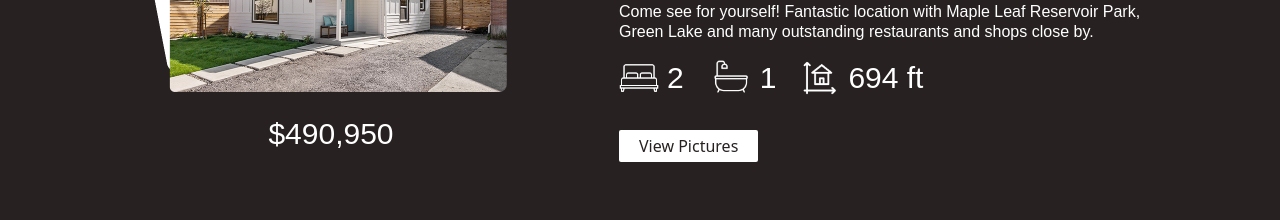
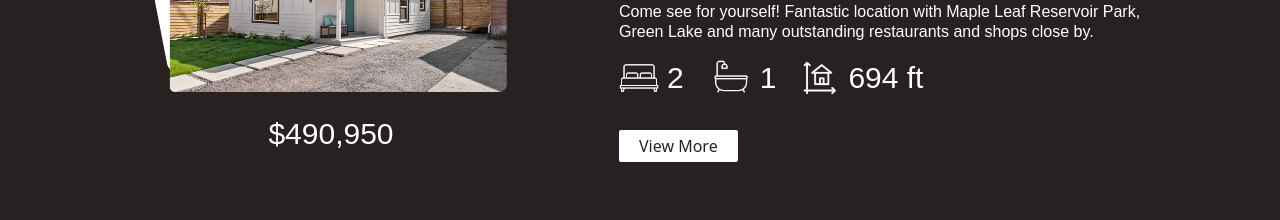
Before and after one commit to kylearray/pokerrun, a Next.js app: page / in a window 1280 px wide. Shown: the part 2980-3200 px from the top of the page. Built offline with nearby package versions, Linux system fonts and the light colour scheme; a web font is replaced by a local one.

Commit message:
view button

```diff
--- a/components/PropertiesContainer.tsx
+++ b/components/PropertiesContainer.tsx
@@ -109,7 +109,7 @@ function PropertiesContainer() {
 
               {item.Media ? <Link href={item.Media}> <button className="h-8 px-5 mt-8 text-array-black transition-colors duration-200 bg-white rounded-sm focus:shadow-outline hover:bg-gray-200 ">View More</button></Link>
                 :
-                <button className="h-8 px-5 mt-8 text-array-black transition-colors duration-200 bg-white rounded-sm focus:shadow-outline hover:bg-gray-200 ">View Pictures</button>
+                <button className="h-8 px-5 mt-8 text-array-black transition-colors duration-200 bg-white rounded-sm focus:shadow-outline hover:bg-gray-200 ">View More</button>
               }
 
 
```
